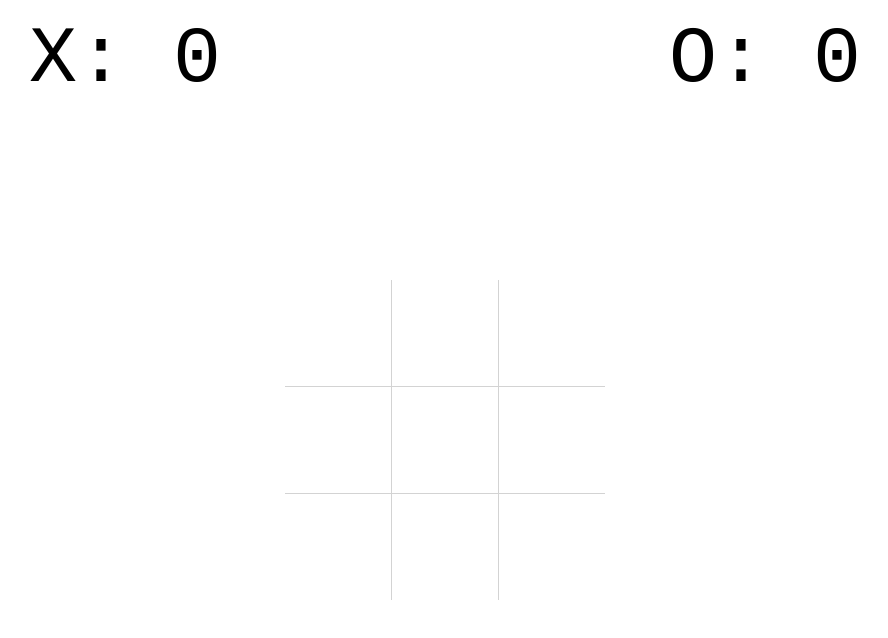
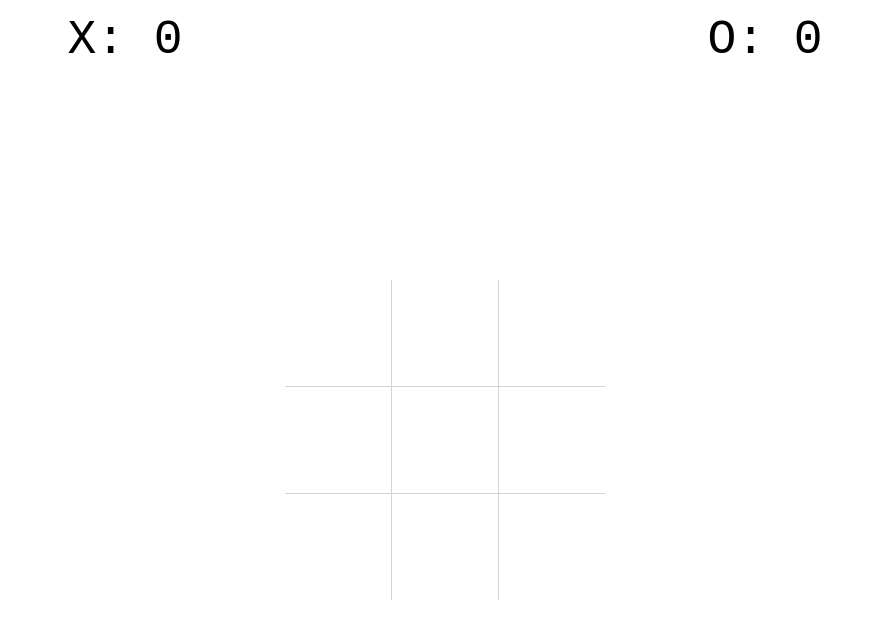
Before and after one commit to StanaSimec/StanaSimec.github.io, a plain HTML site: page index.html in a window 1280 px wide. Shown: the whole page, without its empty margins (195-1083 px from the left). Drawn offline with Linux system fonts and the light colour scheme.

Commit message:
Update index.html

```diff
--- a/index.html
+++ b/index.html
@@ -30,8 +30,8 @@
       }
 
       p {
-        font-size: 5rem;
-        line-height: 7.5rem;
+        font-size: 3rem;
+        line-height: 5rem;
       }
 
       .board-container {
```
